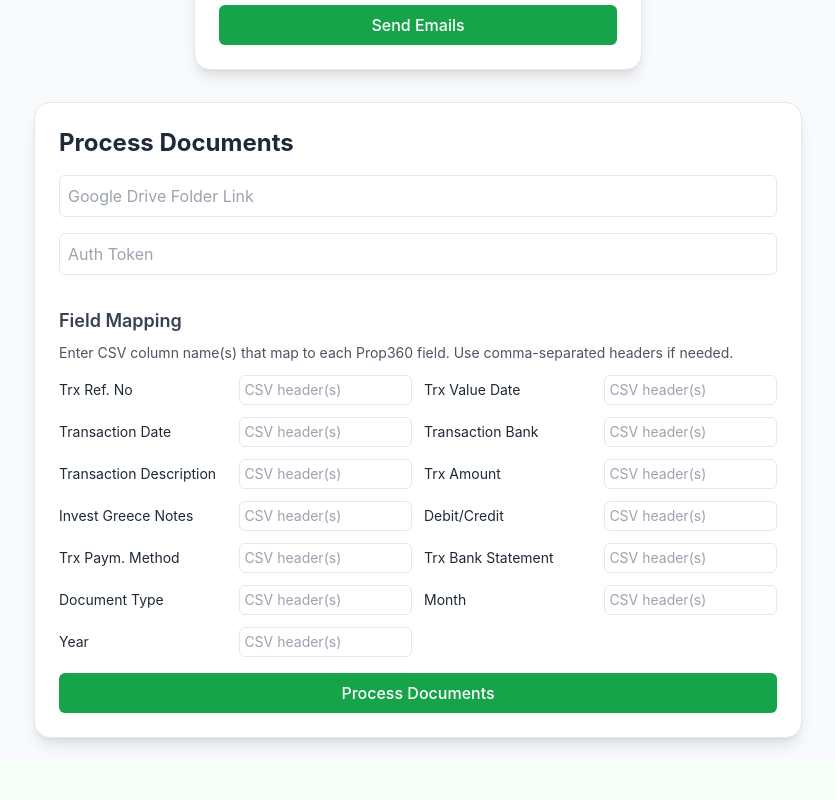
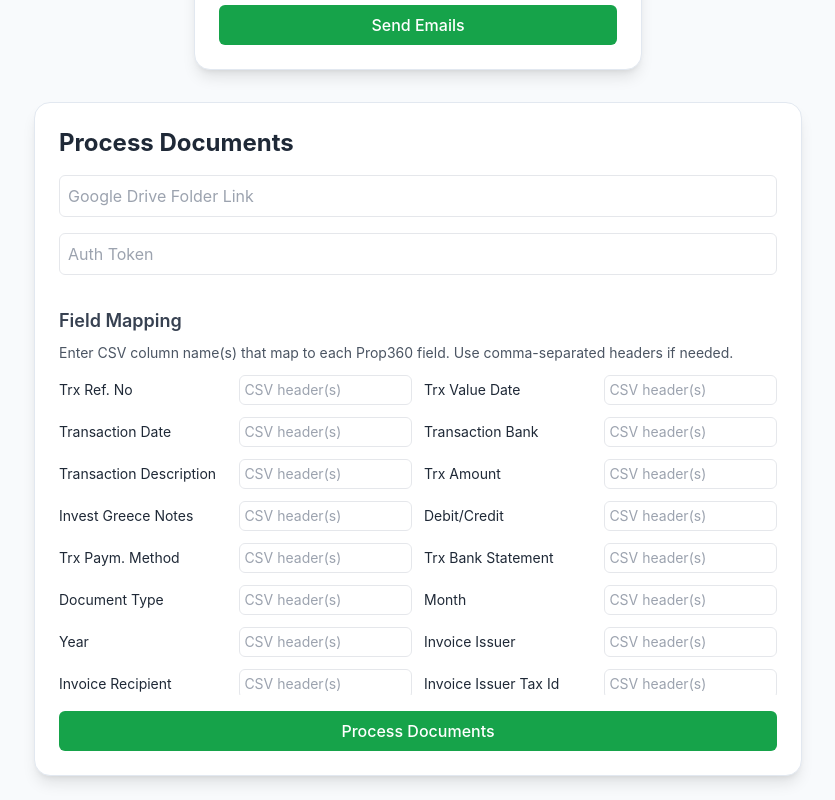
Before and after one commit to AbuBakrCh/whatsapp-bot-prop360, a React (Vite) app in the folder frontend/: page /utilities in a window 1280 px wide. Shown: the part 355-1155 px from the top of the page, without its empty margins (222-1057 px from the left). Before the commit the page ends 1117 px from the top, so only its background shows below. Built offline with nearby package versions, Linux system fonts and the light colour scheme; no server answers.

Commit message:
added new fields

```diff
--- a/frontend/package.json
+++ b/frontend/package.json
@@ -1,6 +1,6 @@
 {
   "name": "whatsapp-dashboard-frontend",
-  "version": "0.2.1",
+  "version": "0.2.2",
   "private": true,
   "scripts": {
     "dev": "vite",
--- a/frontend/src/pages/ProcessBankStatementsDrive.jsx
+++ b/frontend/src/pages/ProcessBankStatementsDrive.jsx
@@ -15,6 +15,17 @@ const PROP_FIELDS = [
   { id: "field-1758699529035-xp7lumgx5", label: "Document Type" },
   { id: "field-1759392145178-qbx06ungl", label: "Month" },
   { id: "field-1759392151218-bmx5iidn6", label: "Year" },
+  { id: "field-1763025141515-wp3fyie36", label: "Invoice Issuer" },
+  { id: "field-1763025146443-1t1qiizo0", label: "Invoice Recipient" },
+  { id: "field-1763025149106-5rohv9ksd", label: "Invoice Issuer Tax Id" },
+  { id: "field-1763025938971-3vmgk1kn5", label: "Invoice Recipient Tax Id" },
+  { id: "field-1763025941333-lfsl04kdf", label: "Invoice Number" },
+  { id: "field-1763025943928-96pgpyzij", label: "Invoice Issue Date" },
+  { id: "field-1763025946163-pwe00nucs", label: "Amount Excluding VAT" },
+  { id: "field-1763026912693-45fgrq8y4", label: "VAT Ratio (%)" },
+  { id: "field-1763026916002-uhnzp35vu", label: "VAT Amount" },
+  { id: "field-1763026946825-83xow7nk0", label: "Total Amount Including VAT" },
+  { id: "field-1763033836733-boywehpec", label: "Matching Number" },
 ];
 
 export default function ProcessBankStatementsDrive() {
```
